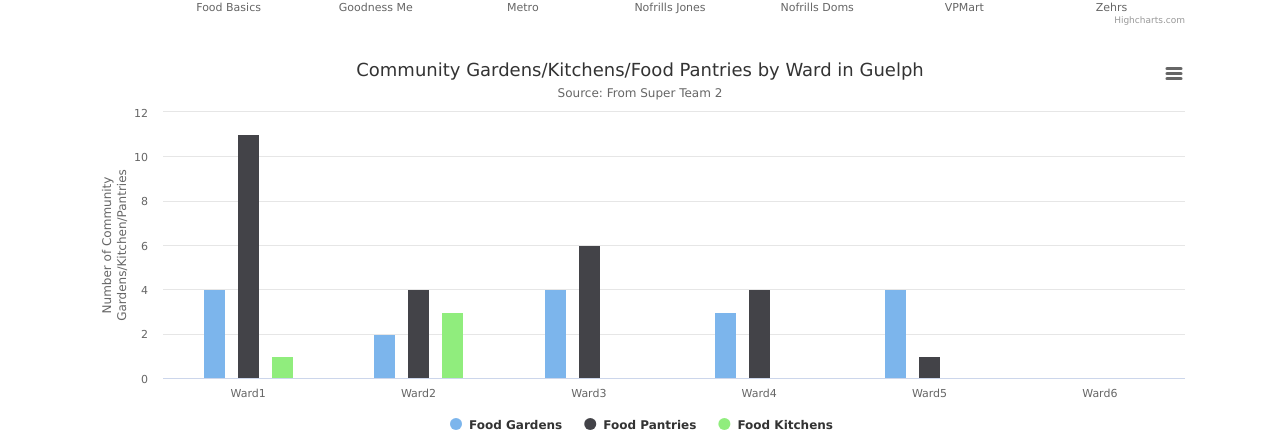
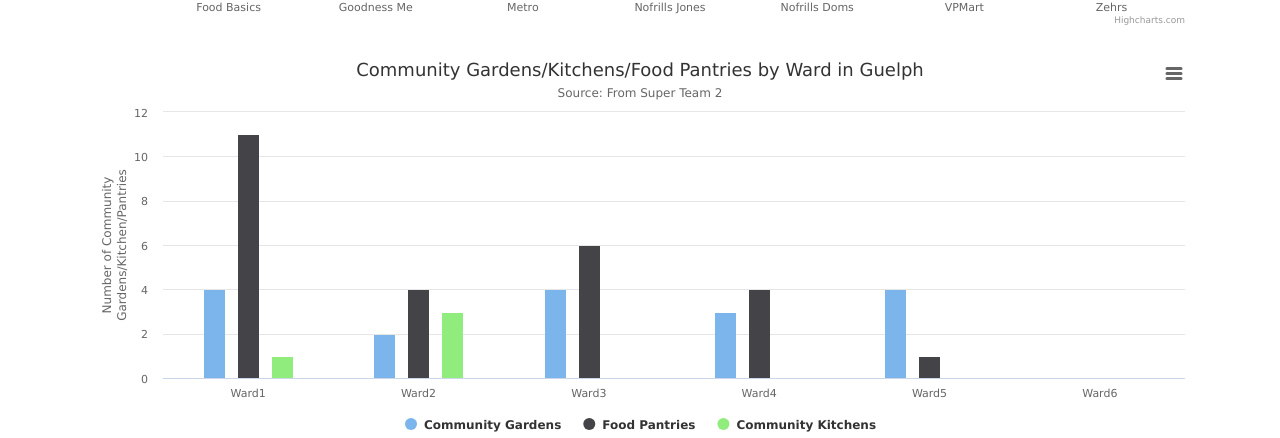
Before and after one commit to xenakisin58/xenakisin58.github.io, a plain HTML site: page presentation/charts.html in a window 1280 px wide. Shown: the part 850-1288 px from the top of the page. Drawn offline with nearby package versions, Linux system fonts and the light colour scheme.

Commit message:
fixed more chart 3 labels

```diff
--- a/presentation/charts.html
+++ b/presentation/charts.html
@@ -369,13 +369,13 @@
                   }
               },
               series: [{
-                  name: 'Food Gardens',
+                  name: 'Community Gardens',
                   data: [4, 2, 4, 3, 4, 0]
               }, {
                   name: 'Food Pantries',
                   data: [11, 4, 6, 4, 1, 0]
               }, {
-                  name: 'Food Kitchens',
+                  name: 'Community Kitchens',
                   data: [1, 3, 0, 0, 0, 0]
               }]
           });
```
